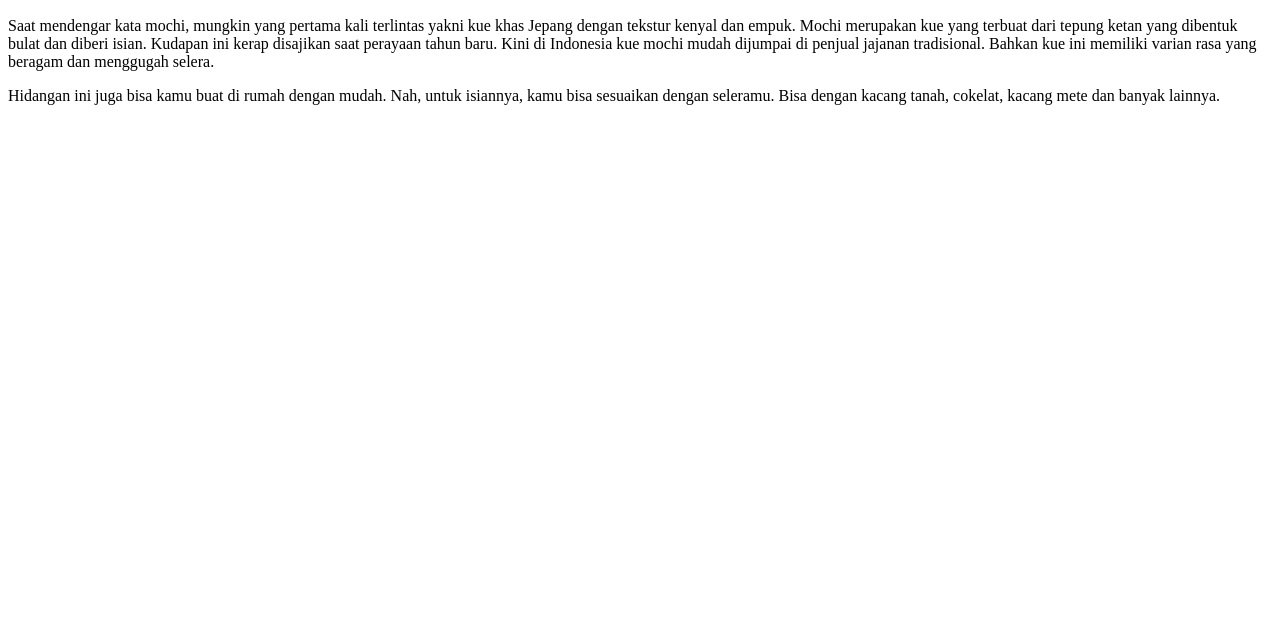
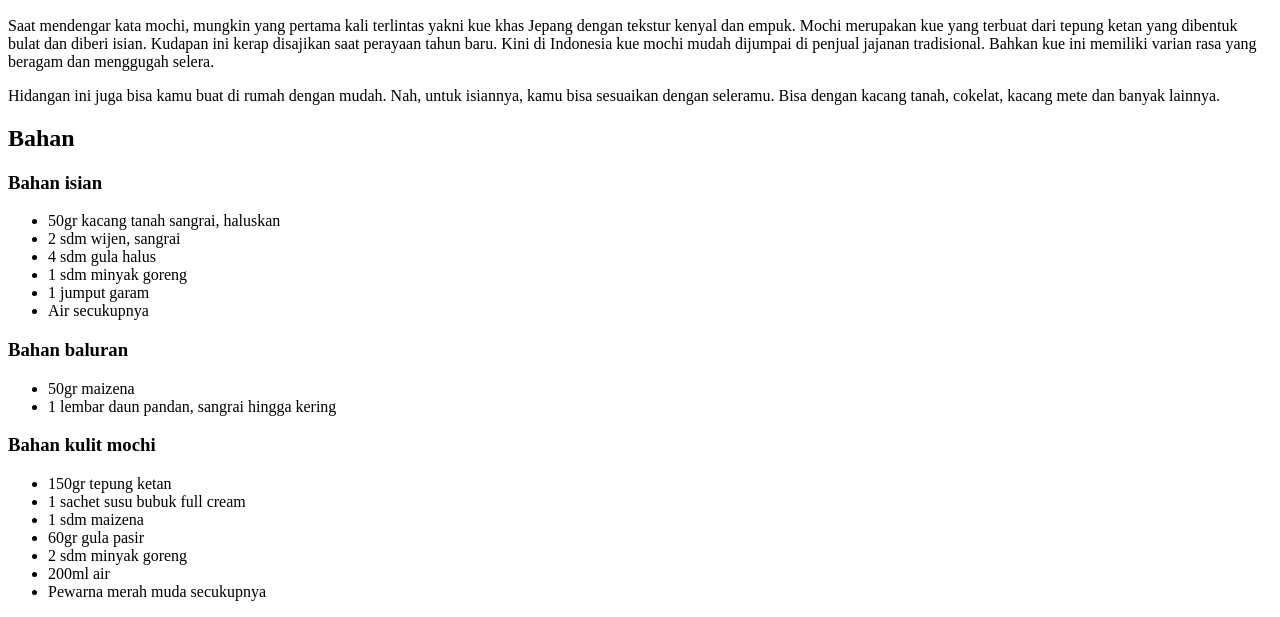
Before and after one commit to DecoMay/odin-recipes, a plain HTML site: page recipes/mochi.html in a window 1280 px wide. Shown: the part 434-1051 px from the top of the page. Before the commit the page ends 800 px from the top, so only its background shows below. Drawn offline with Linux system fonts and the light colour scheme.

Commit message:
Add ingredients to mochi.html

```diff
--- a/recipes/mochi.html
+++ b/recipes/mochi.html
@@ -21,5 +21,30 @@
     Bisa dengan kacang tanah, cokelat, kacang mete dan banyak lainnya.
     </p>
 
+    <h2>Bahan</h2>
+    <h3>Bahan isian</h3>
+    <ul>
+        <li>50gr kacang tanah sangrai, haluskan</li>
+        <li>2 sdm wijen, sangrai</li>
+        <li>4 sdm gula halus</li>
+        <li>1 sdm minyak goreng</li>
+        <li>1 jumput garam</li>
+        <li>Air secukupnya</li>
+    </ul>
+    <h3>Bahan baluran</h3>
+    <ul>
+        <li>50gr maizena</li>
+        <li>1 lembar daun pandan, sangrai hingga kering</li>
+    </ul>
+    <h3>Bahan kulit mochi</h3>
+    <ul>
+        <li>150gr tepung ketan</li>
+        <li>1 sachet susu bubuk full cream</li>
+        <li>1 sdm maizena</li>
+        <li>60gr gula pasir</li>
+        <li>2 sdm minyak goreng</li>
+        <li>200ml air</li>
+        <li>Pewarna merah muda secukupnya</li>
+    </ul>
 </body>
 </html>
```
